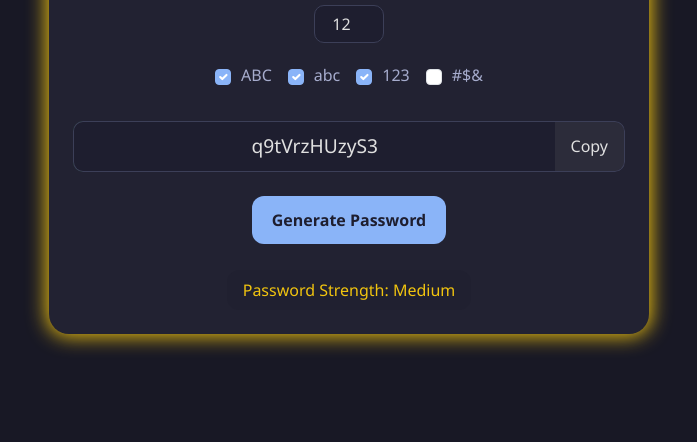
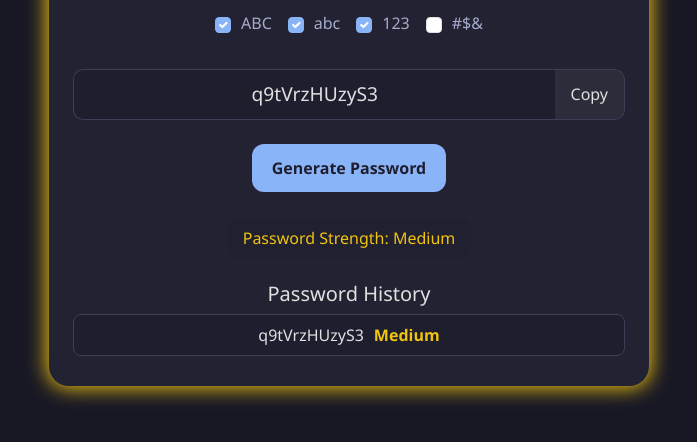
Before and after one commit to Poempollo/Codi, a website: page index.html in a window 1280 px wide. Both pictures are taken after typing "Sample" into the empty fields and a click on the button "Generate Password". Shown: the part 290-732 px from the top of the page, without its empty margins (291-988 px from the left). Drawn offline with nearby package versions, Linux system fonts and the light colour scheme.

Commit message:
v1.1.1: History added

```diff
--- a/index.html
+++ b/index.html
@@ -54,6 +54,11 @@
             <div class="text-center">
                 <div id="password-strength">Password Strength:</div>
             </div>
+
+            <div class="text-center mt-4">
+                <h5 class="mb-2">Password History</h5>
+                <ul id="password-history" class="list-group"></ul>
+            </div>
         </div>
     </div>
 
--- a/src/script.js
+++ b/src/script.js
@@ -9,6 +9,8 @@ const generateButton = document.getElementById('generate');
 const copyButton = document.getElementById('copy');
 const strengthDisplay = document.getElementById('password-strength');
 const appContainer = document.getElementById('app-container');
+const passwordHistoryList = document.getElementById('password-history');
+const passwordInput = document.getElementById('password');
 const CHARS = {
     uppers: 'ABCDEFGHIJKLMNOPQRSTUVWXYZ',
     lowers: 'abcdefghijklmnopqrstuvwxyz',
@@ -69,6 +71,7 @@ function updateStrengthDisplay(strength) {
     strengthDisplay.classList.add(`strength-${strength}-text`);
 }
 generateButton.addEventListener('click', () => {
+    var _a, _b;
     const length = parseInt(lengthInput.value);
     const useUpper = uppercaseCheckbox.checked;
     const useLower = lowercaseCheckbox.checked;
@@ -86,6 +89,7 @@ generateButton.addEventListener('click', () => {
     passwordOutput.value = password;
     const strength = calculatePasswordStrength(password);
     updateStrengthDisplay(strength);
+    addPasswordToHistory(password, (_b = (_a = strengthDisplay.textContent) === null || _a === void 0 ? void 0 : _a.split(': ')[1]) !== null && _b !== void 0 ? _b : '');
 });
 copyButton.addEventListener('click', () => {
     navigator.clipboard.writeText(passwordOutput.value)
@@ -97,3 +101,43 @@ passwordOutput.addEventListener('input', () => {
     const strength = calculatePasswordStrength(password);
     updateStrengthDisplay(strength);
 });
+let passwordHistory = [];
+function addPasswordToHistory(password, strength) {
+    passwordHistory.unshift({ value: password, strength });
+    if (passwordHistory.length > 10) {
+        passwordHistory.pop();
+    }
+    renderPasswordHistory();
+}
+function renderPasswordHistory() {
+    passwordHistoryList.innerHTML = '';
+    passwordHistory.forEach(item => {
+        const li = document.createElement('li');
+        li.textContent = item.value;
+        const strengthSpan = document.createElement('span');
+        strengthSpan.classList.add('password-strength-label');
+        switch (item.strength) {
+            case 'Very Strong':
+                strengthSpan.textContent = 'Very strong';
+                strengthSpan.classList.add('strength-very-strong-text');
+                break;
+            case 'Strong':
+                strengthSpan.textContent = 'Strong';
+                strengthSpan.classList.add('strength-strong-text');
+                break;
+            case 'Medium':
+                strengthSpan.textContent = 'Medium';
+                strengthSpan.classList.add('strength-medium-text');
+                break;
+            case 'Weak':
+                strengthSpan.textContent = 'Weak';
+                strengthSpan.classList.add('strength-weak-text');
+                break;
+        }
+        li.appendChild(strengthSpan);
+        li.addEventListener('click', () => {
+            passwordInput.value = item.value;
+        });
+        passwordHistoryList.appendChild(li);
+    });
+}
--- a/styles/styles.css
+++ b/styles/styles.css
@@ -173,3 +173,29 @@ label {
 .strength-very-strong-text {
     color: var(--color-very-strong) !important;
 }
+
+#password-history{
+    max-height: 200px;
+    overflow-y: auto;
+    padding-left: 0;
+}
+
+#password-history li {
+    background-color: var(--color-dark);
+    color: var(--color-text);
+    border: 1px solid var(--color-border);
+    padding: 8px 12px;
+    margin-bottom: 6px;
+    border-radius: 8px;
+    cursor: pointer;
+    transition: background-color 0.2s ease;
+}
+
+#password-history li:hover {
+    background-color: var(--color-clipboard);
+}
+
+.password-strength-label{
+    font-weight: bold;
+    margin-left: 10px;
+}
```
Also changed, not shown: src/script.ts (+58 -0 lines), Changelog.md.
